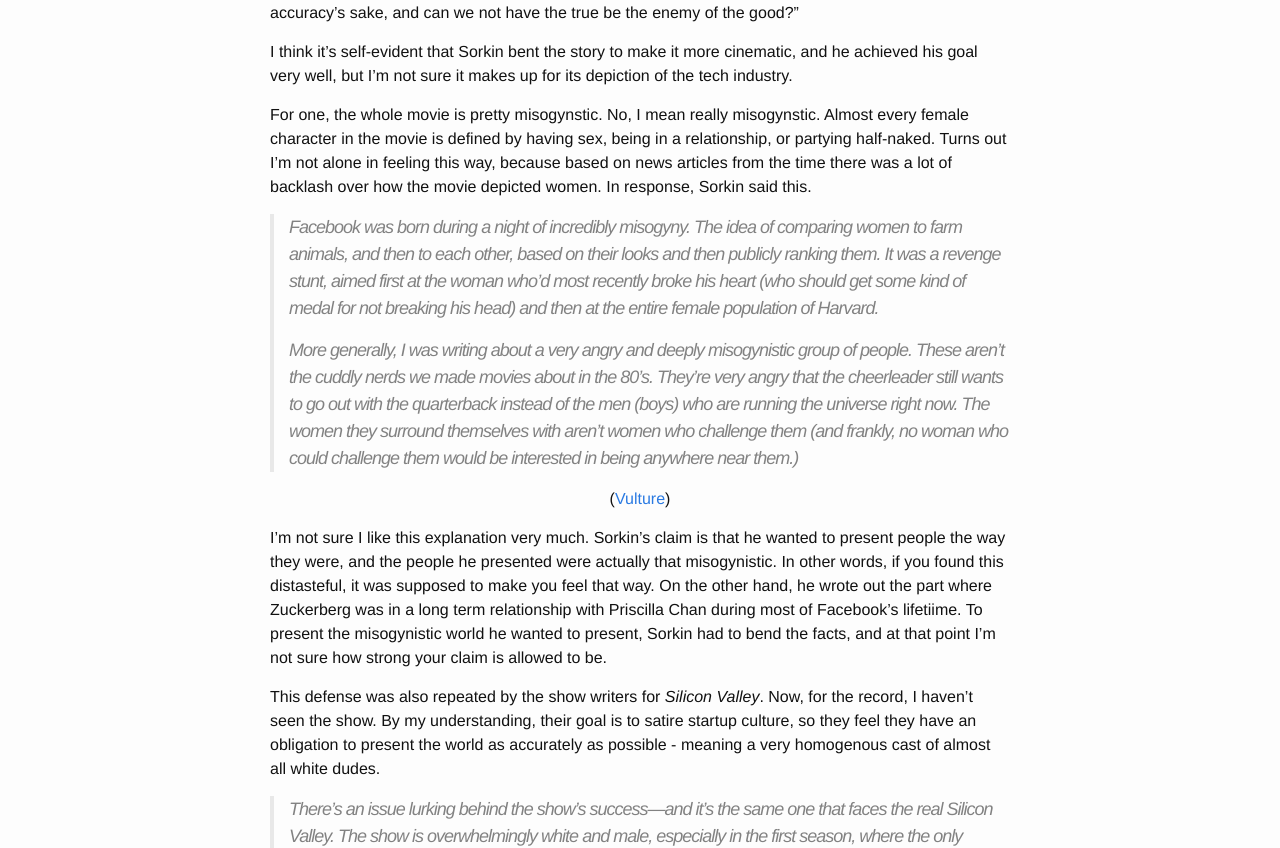
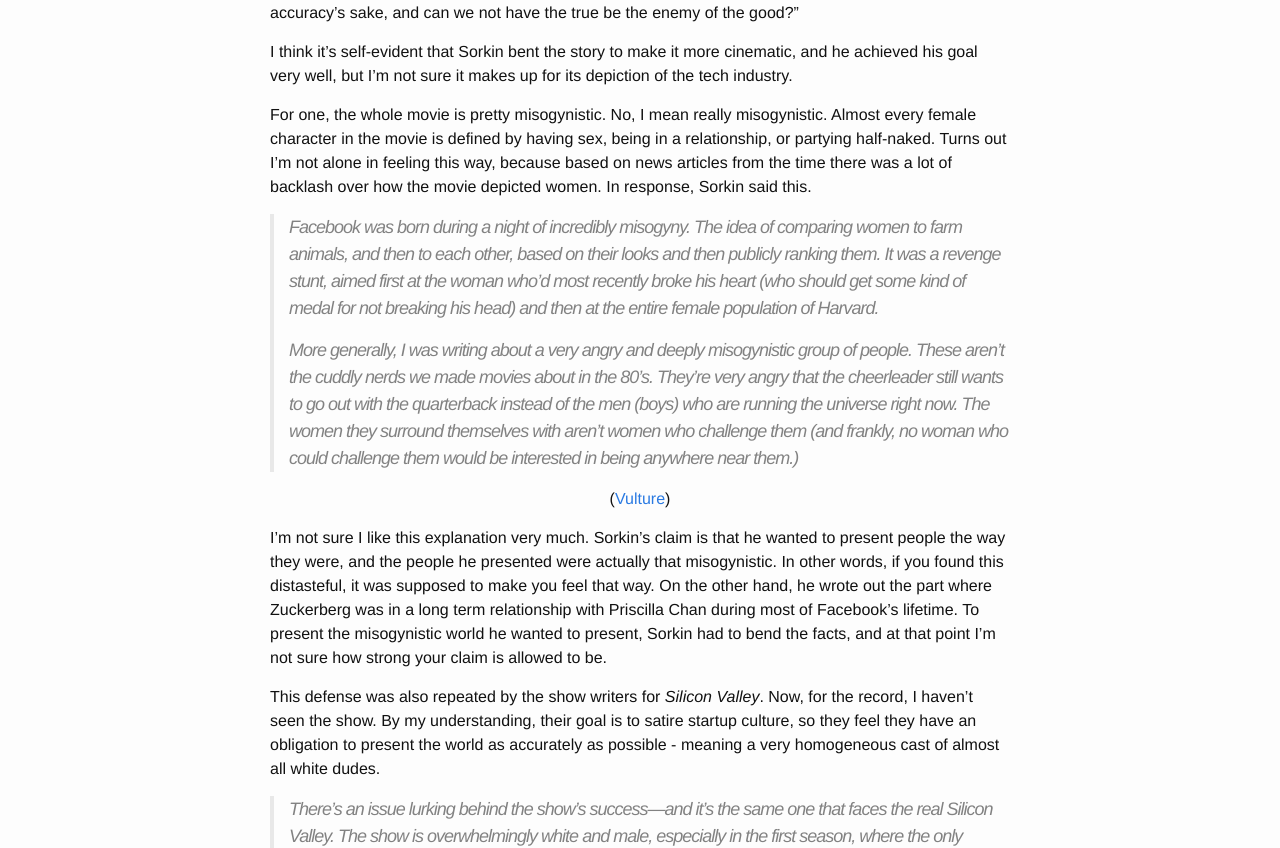
Before and after one commit to alexirpan/alexirpan.github.io, a Jekyll site: the page built from _posts/may2016/2016-05-25-may-25.markdown, in a window 1280 px wide and 1400 px high. Shown: the part 396-1244 px from the top of the window. Built offline with Jekyll 4.4.1, drawn with Linux system fonts in a browser that asks for light colours.

Commit message:
Typo fixes

```diff
--- a/_posts/may2016/2016-05-25-may-25.markdown
+++ b/_posts/may2016/2016-05-25-may-25.markdown
@@ -18,7 +18,7 @@
 and he achieved his goal very well, but I'm not sure it makes up for its
 depiction of the tech industry.
 
-For one, the whole movie is pretty misogynstic. No, I mean really misogynstic.
+For one, the whole movie is pretty misogynistic. No, I mean really misogynistic.
 Almost every female character in the movie is defined by having sex, being in
 a relationship, or partying half-naked. Turns out I'm not alone in feeling
 this way, because based on news articles from the time there was a lot of
@@ -36,7 +36,7 @@
 people he presented were actually that misogynistic. In other words, if you
 found this distasteful, it was supposed to make you feel that way.
 On the other hand, he wrote out the part where Zuckerberg was in a long term
-relationship with Priscilla Chan during most of Facebook's lifetiime. To
+relationship with Priscilla Chan during most of Facebook's lifetime. To
 present the misogynistic world he wanted to present, Sorkin had to bend
 the facts, and at that point I'm not sure how strong your claim is allowed
 to be.
@@ -44,7 +44,7 @@
 This defense was also repeated by the show writers for *Silicon Valley*. Now,
 for the record, I haven't seen the show. By my understanding, their goal is
 to satire startup culture, so they feel they have an obligation to present
-the world as accurately as possible - meaning a very homogenous cast of almost
+the world as accurately as possible - meaning a very homogeneous cast of almost
 all white dudes.
 
 > There's an issue lurking behind the show's success—and it's the same one that faces the real Silicon Valley. The show is overwhelmingly white and male, especially in the first season, where the only "diversity" comes from one South Asian programmer and a female VC.
```
